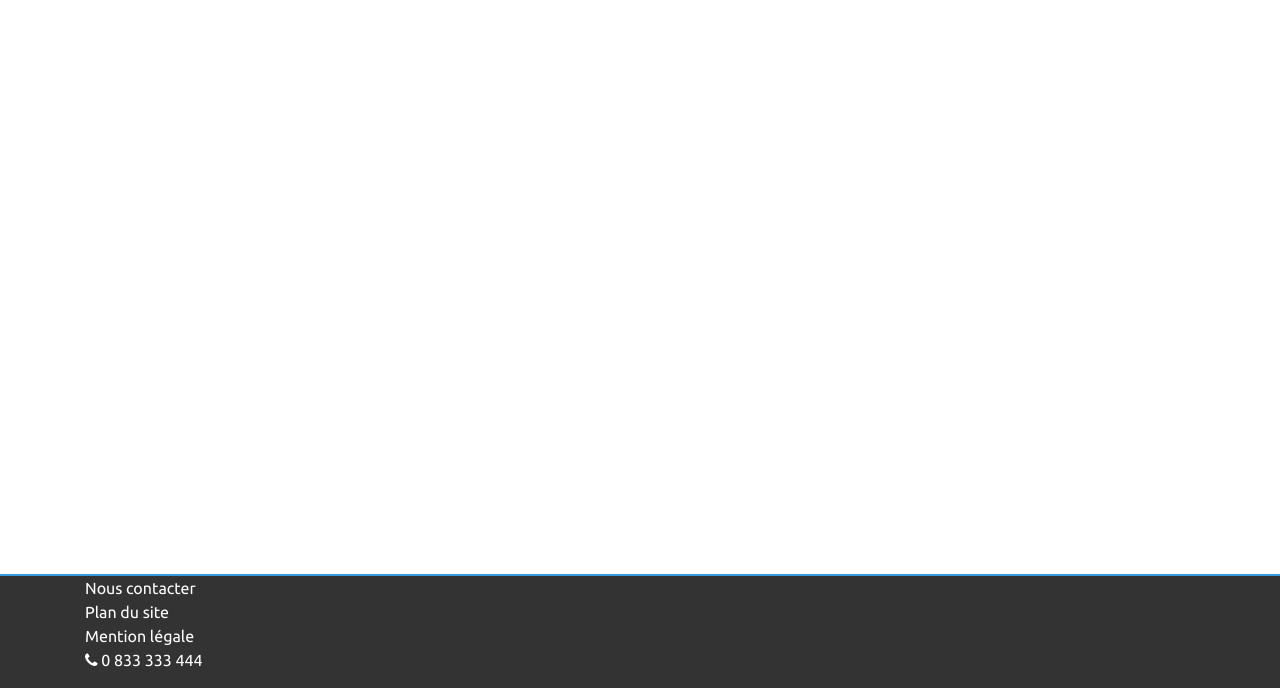
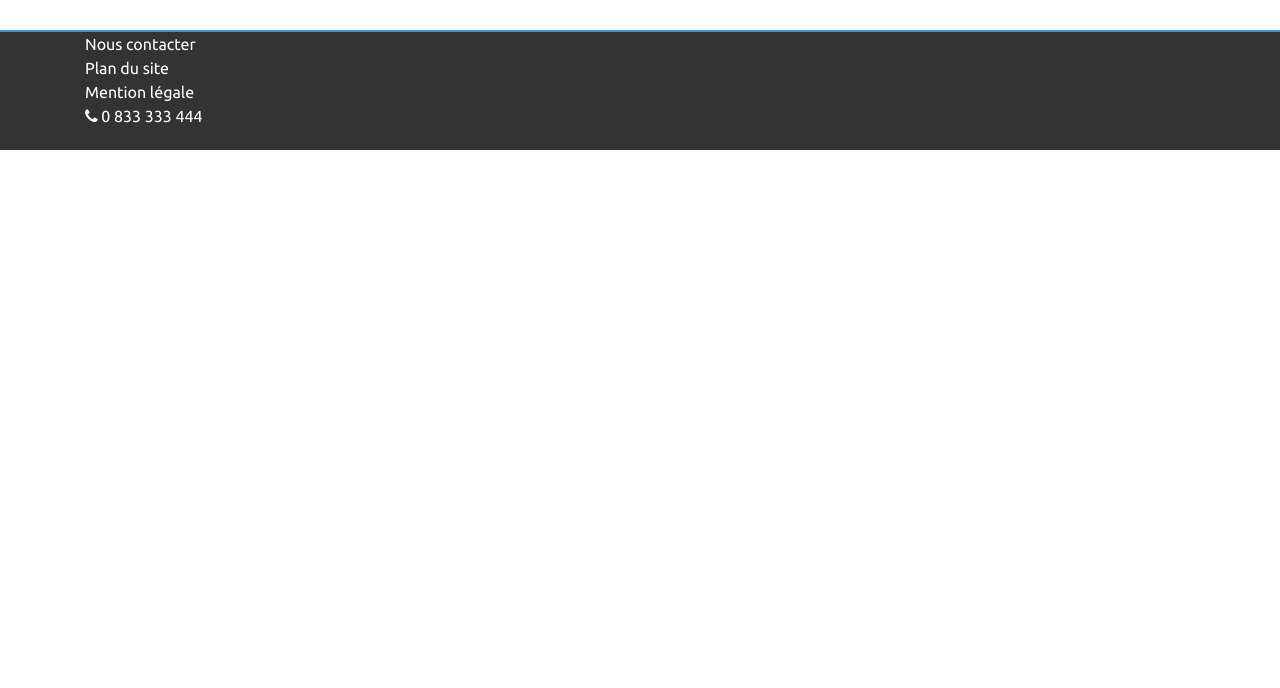
Before and after one commit to KoMiToRaY/dorsal, a plain HTML site: page index.html in a window 1280 px wide. Shown: the part 112-800 px from the top of the page. Drawn offline with Linux system fonts and the light colour scheme.

Commit message:
fixed footer size

```diff
--- a/assets/css/footer.css
+++ b/assets/css/footer.css
@@ -2,9 +2,10 @@ footer {
   background-color: #333;
   color: #fff;
   border-top: 2px solid #3498db;
-  position: fixed;
+  position: relative;
   bottom: 0;
   width: 100%;
+  height: 120px
 }
 
 footer a {
```
